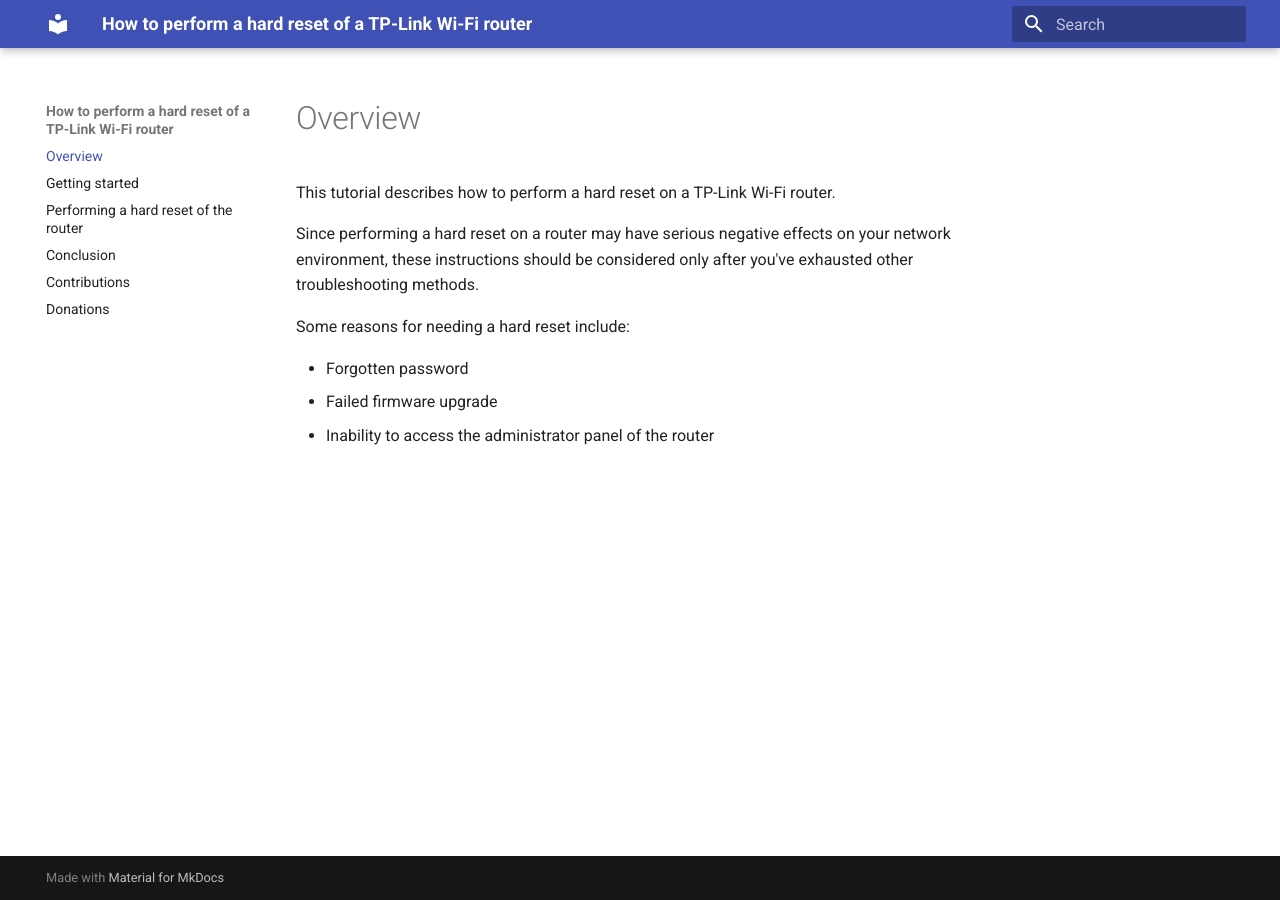
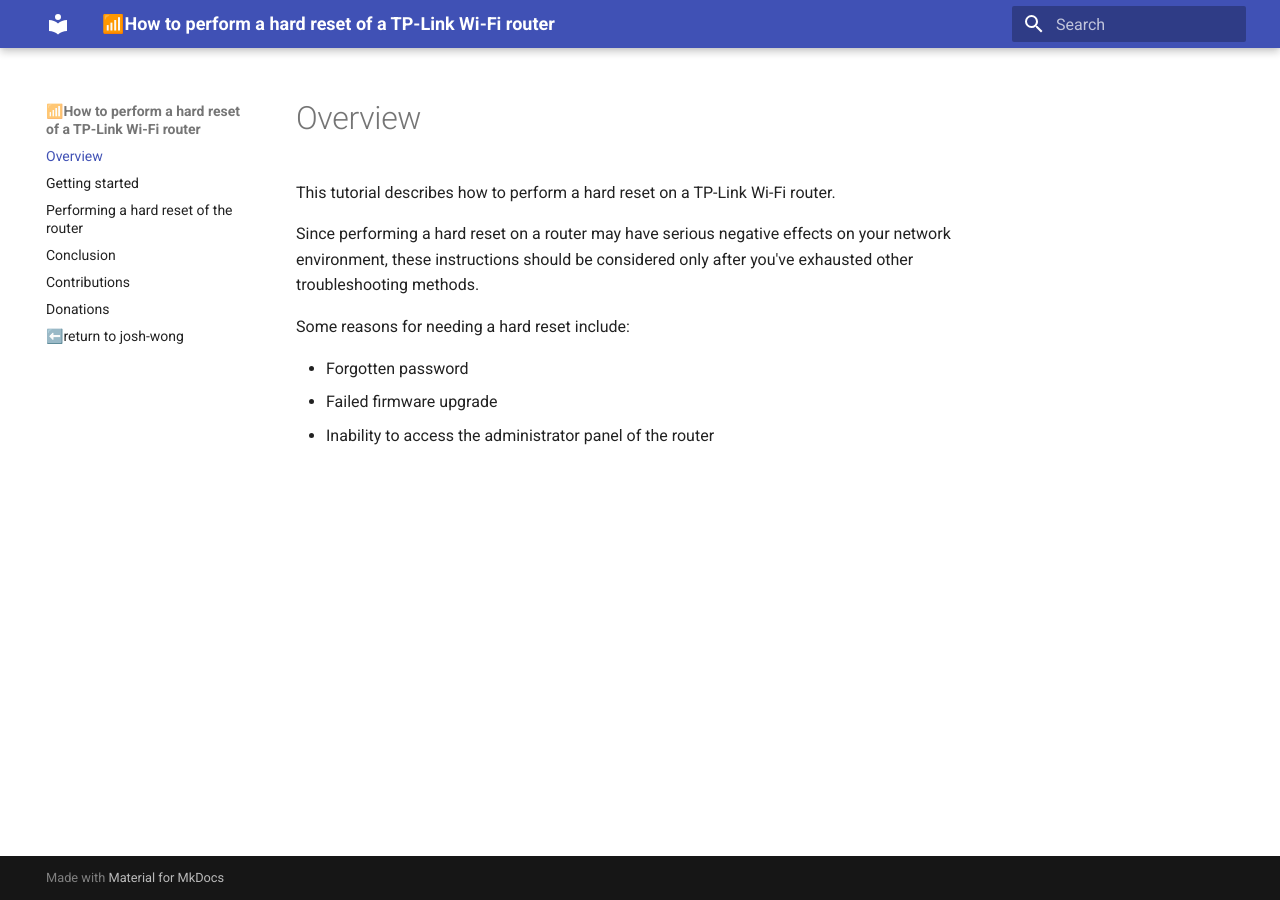
Before and after one commit to josh-wong/tplink-router-hard-reset, an MkDocs documentation site: the page built from docs/index.md, in a window 1280 px wide. Built offline with MkDocs 1.6.1 and Material for MkDocs 9.7.7, drawn with Linux system fonts in a browser that asks for light colours.

Commit message:
Added home page to navi

```diff
--- a/mkdocs.yml
+++ b/mkdocs.yml
@@ -1,4 +1,4 @@
-site_name: How to perform a hard reset of a TP-Link Wi-Fi router
+site_name: 📶How to perform a hard reset of a TP-Link Wi-Fi router
 theme:
   name: material
 
@@ -9,3 +9,4 @@ nav:
   - Conclusion: '03_conclusion.md'
   - Contributions: '04_contributions.md'
   - Donations: '05_donations.md'
+  - ⬅️return to josh-wong: 'https://josh-wong.github.io/'
```
